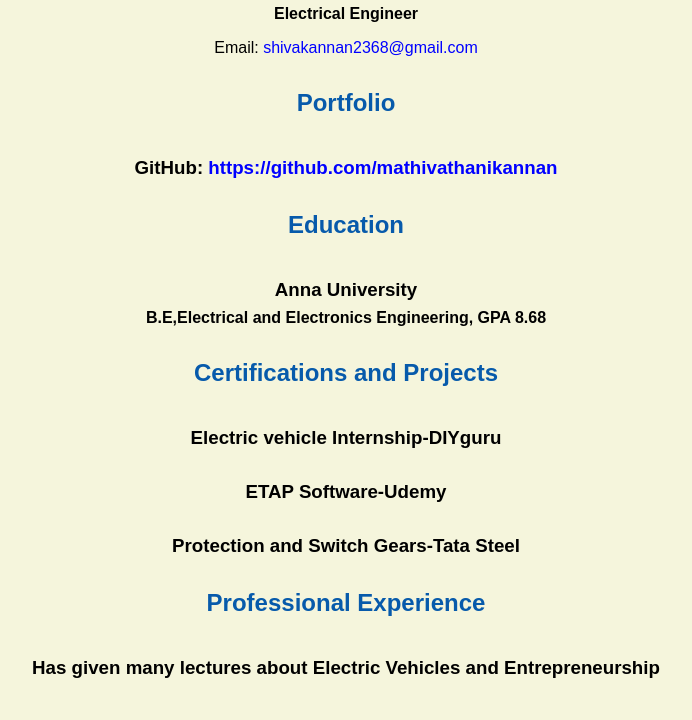
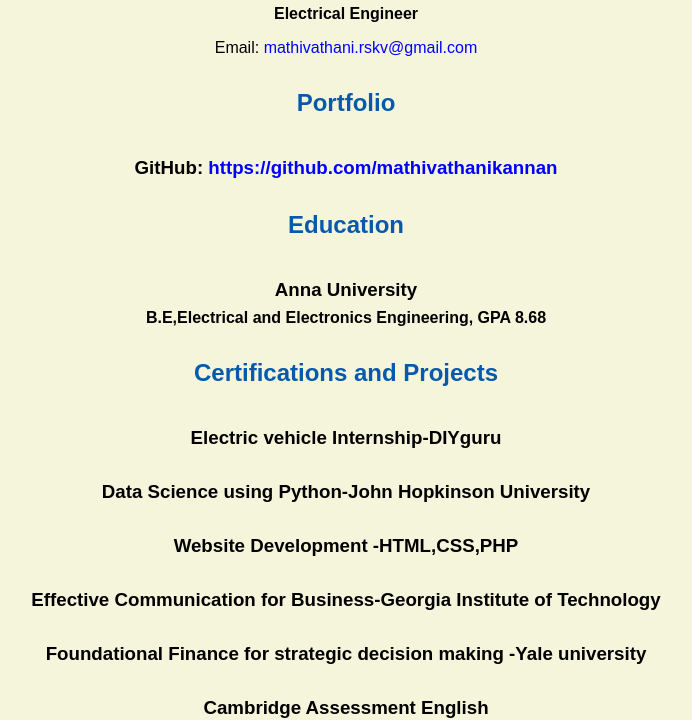
Before and after one commit to mathikannan/mathikannan.github.io, a plain HTML site: page resume.html in a window 1280 px wide. Shown: the part 482-1202 px from the top of the page, without its empty margins (294-986 px from the left). Drawn offline with Linux system fonts and the light colour scheme.

Commit message:
Update resume.html

```diff
--- a/resume.html
+++ b/resume.html
@@ -5,7 +5,7 @@
 <html lang="en">
 
   <header>
-    <title>mathivathanikannan's Resume</title>
+    <title>Mathivathani Kannan's Resume</title>
     <link rel="stylesheet" href="css/master.css">
     <link rel="FaviconIcon" href="favicon.ico" type="image/x-icon">
     <link rel="shortcut" href="favicon.ico" type="image/x-icon">
@@ -22,7 +22,7 @@
     <h1>mathivathanikannan</h1>
     <h4>Electrical Engineer</h4>
 
-    <p>Email: <a href="mailto:shivakannan2368@gmail.com" target="_blank">shivakannan2368@gmail.com</a></p>
+    <p>Email: <a href="mailto:mathivathani.rskv@gmail.com" target="_blank">mathivathani.rskv@gmail.com</a></p>
     <!-- don't post physical address, personal phone number or other personal information on the web! -->
 
     <h2>Portfolio</h2>
@@ -36,10 +36,15 @@
     <h2>Certifications and Projects</h2>
 
     <h3>Electric vehicle Internship-DIYguru</h3>
+    <h3>Data Science using Python-John Hopkinson University</h3>
+    <h3>Website Development -HTML,CSS,PHP</h3>
+    <h3>Effective Communication for Business-Georgia Institute of Technology</h3>
+    <h3>Foundational Finance for strategic decision making -Yale university</h3>
+    <h3>Cambridge Assessment English </h3>
     <h3>ETAP Software-Udemy</h3>
     <h3>Protection and Switch Gears-Tata Steel</h3>
       <h2> Professional Experience</h2>
-        <h3>Has given many lectures about Electric Vehicles and Entrepreneurship</h3>
+        <h3>Conducted Lectures and Technical seminar about Electric Vehicles and Entrepreneurship</h3>
   </body>
 
   <footer>
```
